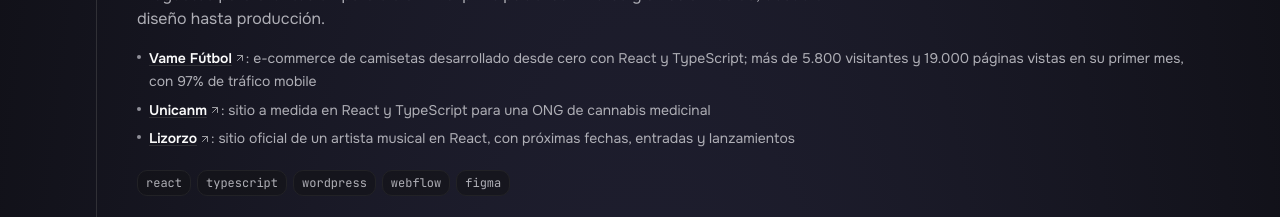
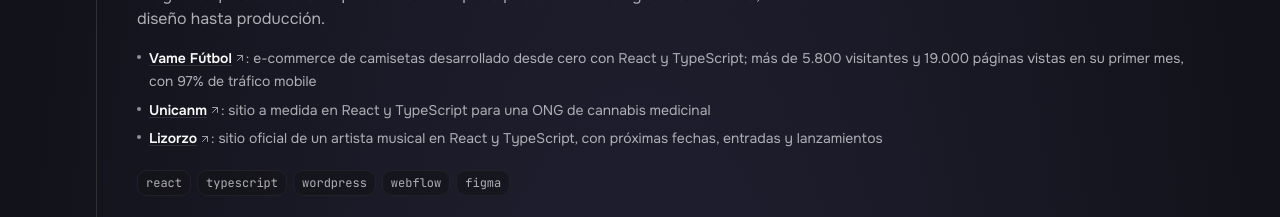
Before and after one commit to ramatc/portfolio, a Next.js app: page / in a window 1280 px wide. Shown: the part 1440-1657 px from the top of the page. Built offline with nearby package versions, Linux system fonts and the light colour scheme; no server answers.

Commit message:
docs: mention TypeScript in Lizorzo highlight

```diff
--- a/app/components/Experience.tsx
+++ b/app/components/Experience.tsx
@@ -69,7 +69,7 @@
       {
         title: "Lizorzo",
         url: "https://www.lizorzo.com/",
-        text: "sitio oficial de un artista musical en React, con próximas fechas, entradas y lanzamientos",
+        text: "sitio oficial de un artista musical en React y TypeScript, con próximas fechas, entradas y lanzamientos",
       },
     ],
     stack: ["react", "typescript", "wordpress", "webflow", "figma"],
```
